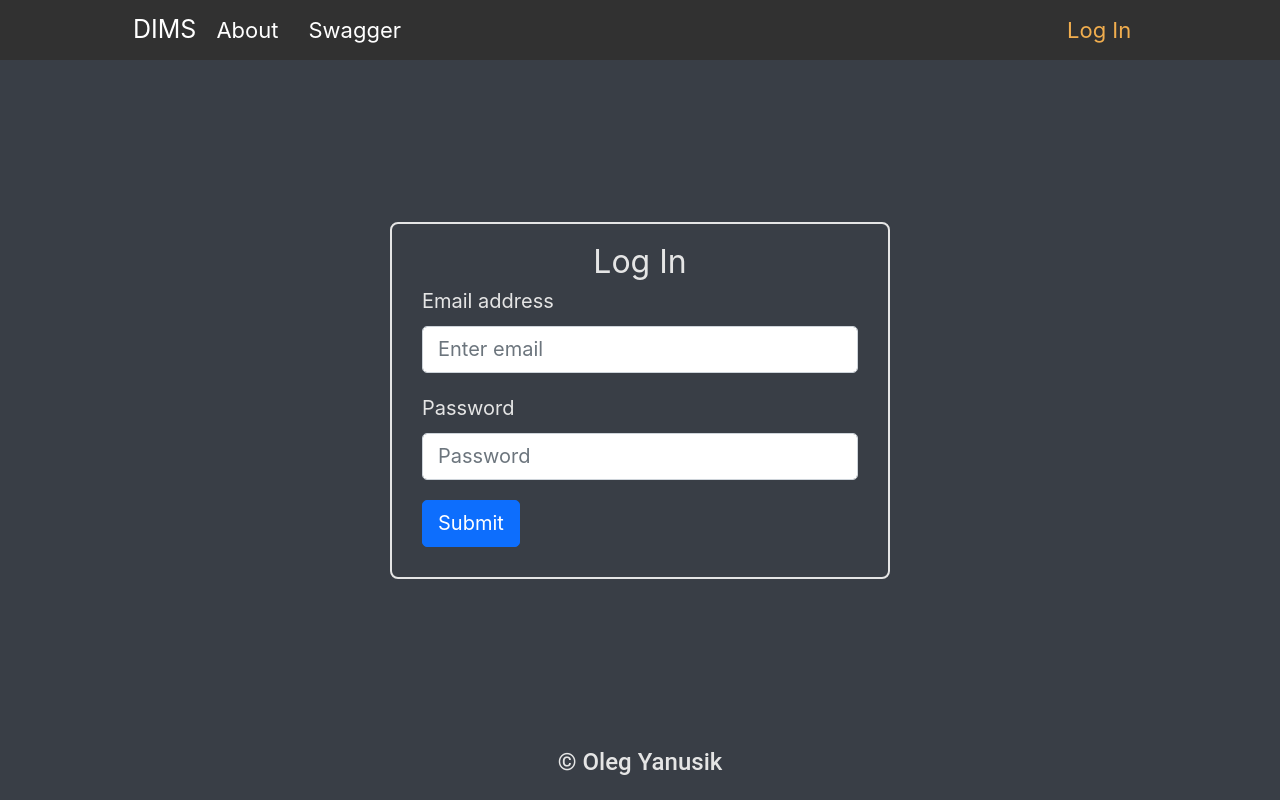
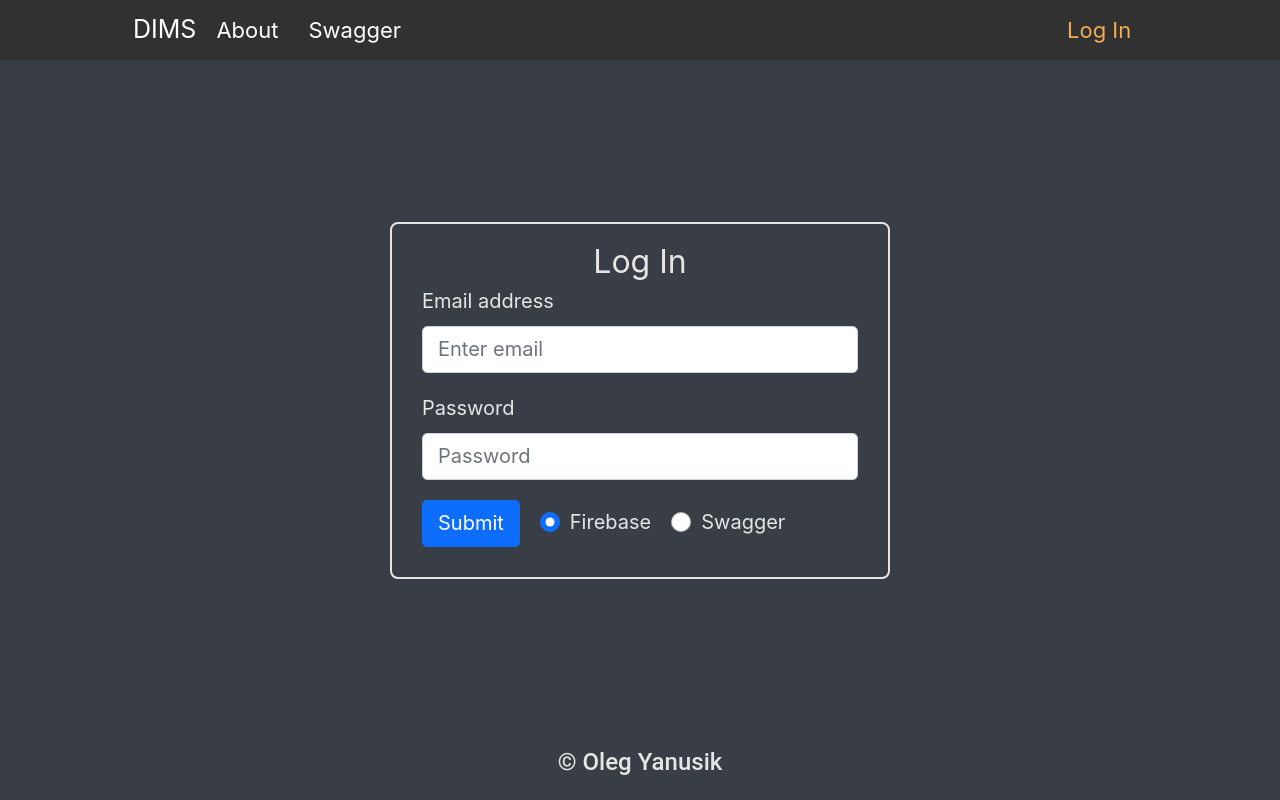
Before and after one commit to Dev-incubator/DIMS.UI-16, a React (Create React App) app: page /login in a window 1280 px wide. Built offline with nearby package versions, Linux system fonts and the light colour scheme; no server answers.

Commit message:
feat: add radio buttons to login

```diff
--- a/src/pages/logIn/LogIn.jsx
+++ b/src/pages/logIn/LogIn.jsx
@@ -18,6 +18,7 @@ class LogIn extends PureComponent {
         email: '',
         password: '',
       },
+      isFirebaseAuth: true,
     };
   }
 
@@ -61,8 +62,16 @@ class LogIn extends PureComponent {
     this.setState((prevState) => ({ ...prevState, [name]: value }));
   };
 
+  setFirebaseAuth = () => {
+    this.setState((prevState) => ({ ...prevState, isFirebaseAuth: true }));
+  };
+
+  setSwaggerAuth = () => {
+    this.setState((prevState) => ({ ...prevState, isFirebaseAuth: false }));
+  };
+
   render() {
-    const { email, password, formErrors } = this.state;
+    const { email, password, formErrors, isFirebaseAuth } = this.state;
 
     return (
       <ThemeContext.Consumer>
@@ -95,9 +104,29 @@ class LogIn extends PureComponent {
                 />
                 <Form.Control.Feedback type='invalid'>{formErrors.password}</Form.Control.Feedback>
               </Form.Group>
-              <Button variant='primary' type='submit'>
-                Submit
-              </Button>
+              <div className={styles.submit}>
+                <Button variant='primary' type='submit'>
+                  Submit
+                </Button>
+                <div className={styles.radioGroup} key='inline-radio'>
+                  <Form.Check
+                    inline
+                    label='Firebase'
+                    type='radio'
+                    id='radio-1'
+                    onClick={this.setFirebaseAuth}
+                    checked={isFirebaseAuth}
+                  />
+                  <Form.Check
+                    inline
+                    label='Swagger'
+                    type='radio'
+                    id='radio-2`'
+                    onClick={this.setSwaggerAuth}
+                    checked={!isFirebaseAuth}
+                  />
+                </div>
+              </div>
             </Form>
           </div>
         )}
--- a/src/pages/logIn/LogIn.module.css
+++ b/src/pages/logIn/LogIn.module.css
@@ -29,6 +29,12 @@
     width: 25rem;
 }
 
+.submit {
+    display: flex;
+    align-items: center;
+    column-gap: 1rem;
+}
+
 .form.dark {
     border-color: var(--gray);
 }
@@ -36,3 +42,7 @@
 .form.light {
     border-color: var(--borderLight);
 }
+
+.radioGroup * {
+    cursor: pointer;
+}
```
